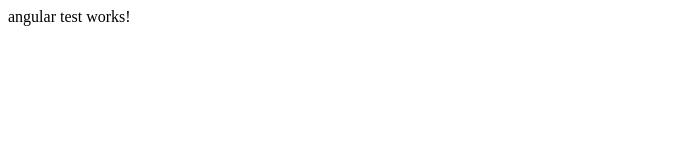
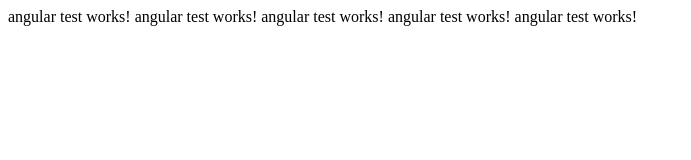
Before and after one commit to marekwierzchowski91/angular, a plain HTML site: page index.html in a window 1280 px wide. Shown: the whole page, without its empty margins (0-691 px from the left). Drawn offline with Linux system fonts and the light colour scheme.

Commit message:
some changes to text

```diff
--- a/index.html
+++ b/index.html
@@ -1,3 +1,7 @@
 <html>
-<body>angular test works!</body>
+    <body>angular test works!</body>
+    <body>angular test works!</body>
+    <body>angular test works!</body>
+    <body>angular test works!</body>
+    <body>angular test works!</body>
 </html>
```
